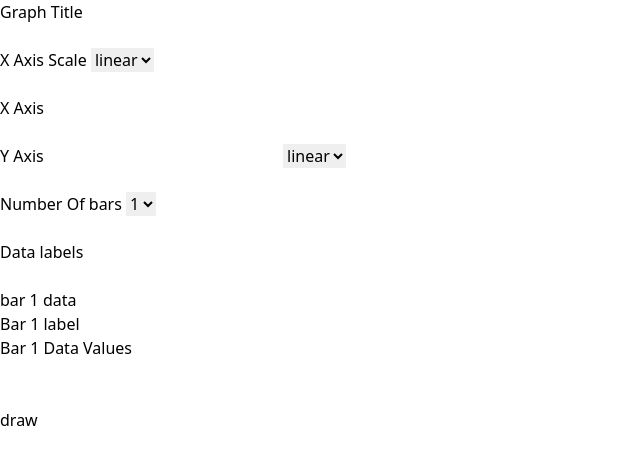
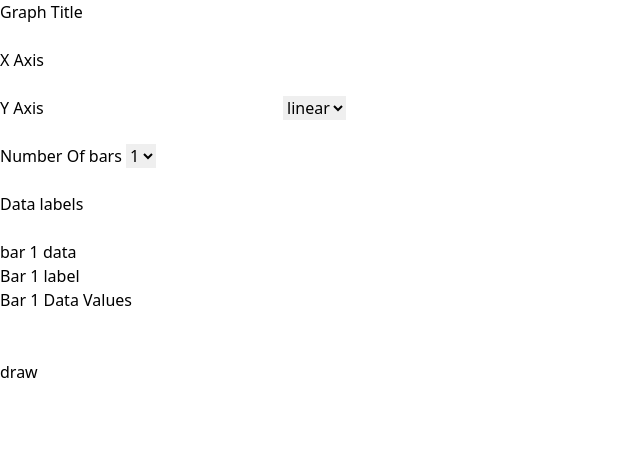
Before and after one commit to ArkadebMisra/MLPedia, a Django app: page /plotter/draw_bar_graph/ in a window 1280 px wide. Shown: the top 465 px of the page, without its empty margins (0-640 px from the left). Run offline with Django 4.2, Linux system fonts and the light colour scheme; some libraries are stand-ins or nearby versions.

Commit message:
bar_graph_form_modified

```diff
--- a/plotter/forms.py
+++ b/plotter/forms.py
@@ -86,8 +86,8 @@ class BarGraphCreateForm(forms.Form):
                                 max_length=100,
                                 required=False)
 
-    oreantation = forms.ChoiceField(label='X Axis Scale',
-                                    choices = bar_graph_oreantation_choices)
+    # oreantation = forms.ChoiceField(label='X Axis Scale',
+    #                                 choices = bar_graph_oreantation_choices)
     x_axis_label = forms.CharField(label='X Axis Label',
                                 max_length=100,
                                 required=False)
--- a/plotter/templates/plotter/draw_bar_graph.html
+++ b/plotter/templates/plotter/draw_bar_graph.html
@@ -15,11 +15,11 @@
                 <br />
             </div>
 
-            <div class="form_group">
+            <!-- <div class="form_group">
                 {{ form.oreantation.label }} {{ form.oreantation }}
                 <br />
                 <br />
-            </div>
+            </div> -->
 
             <div class="form_group">
                 X Axis {{ form.x_axis_label }}
```
